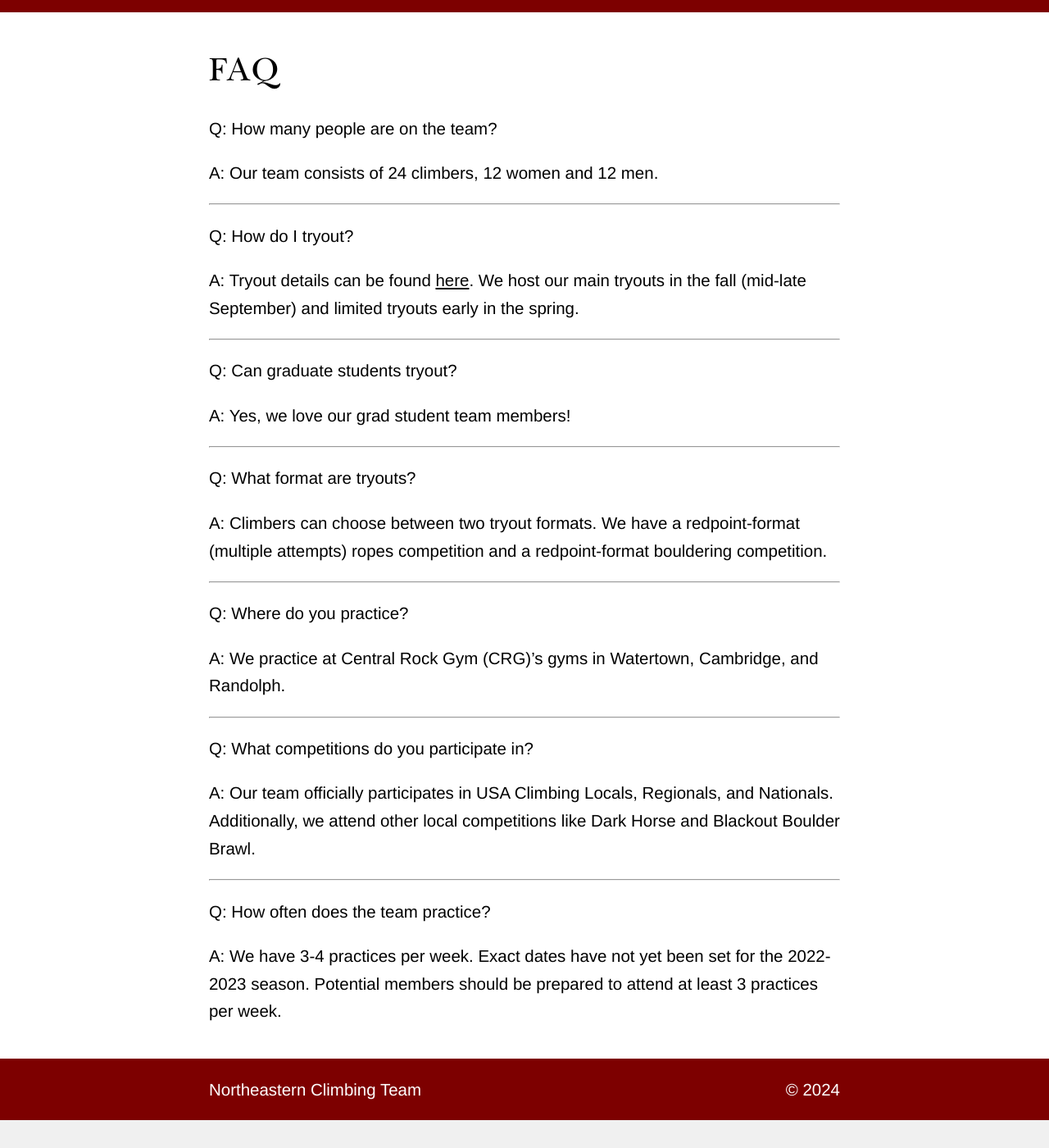
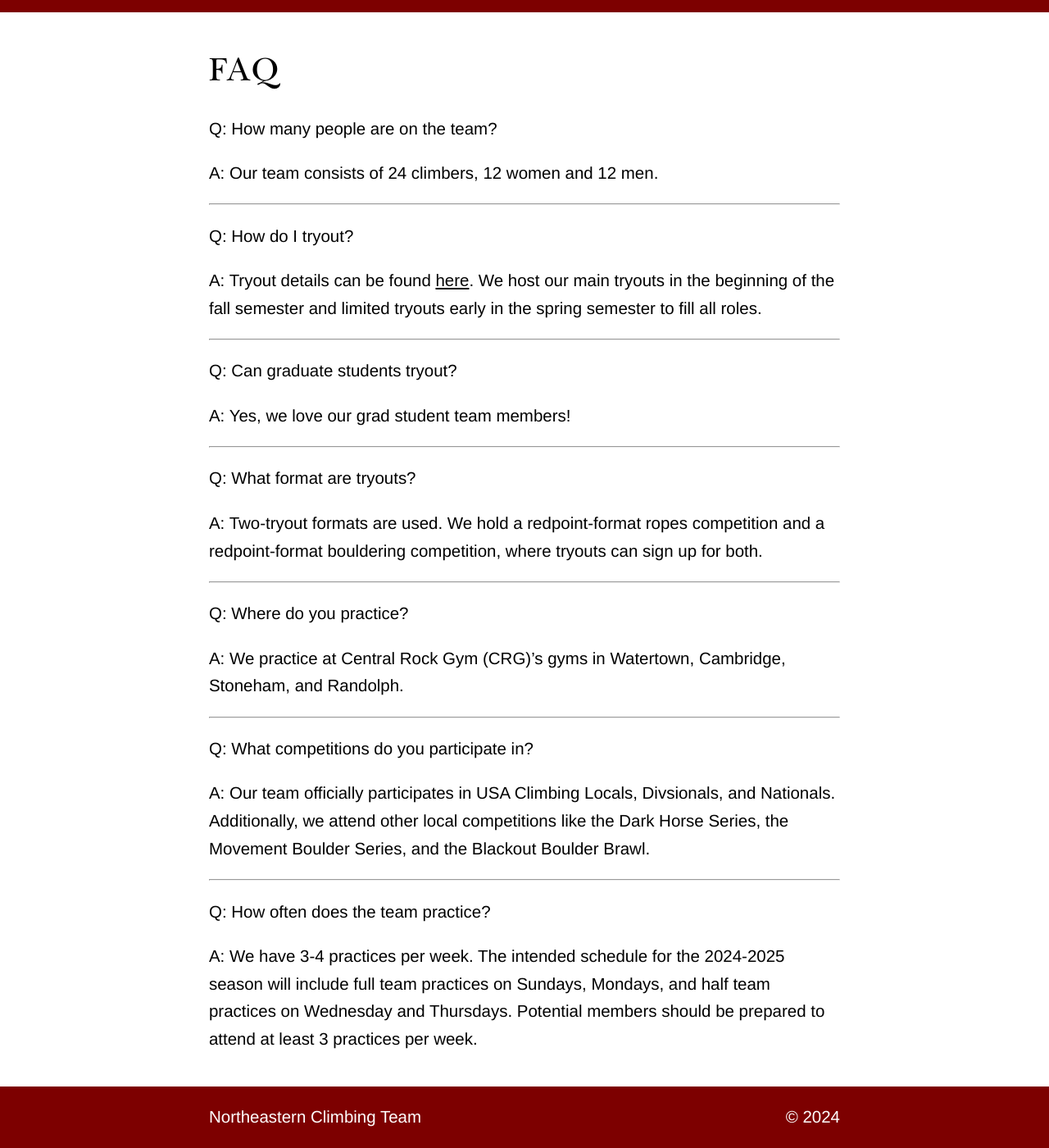
Before and after one commit to NortheasternClimbing/northeasternclimbing.github.io, a Jekyll site: the page built from team/faq.md, in a window 1280 px wide and 1400 px high, scrolled down 320 px. Shown: the whole window at 82% size. Built offline with Jekyll 4.4.1, drawn with Linux system fonts in a browser that asks for light colours; before the commit the page ends 1686 px from its top, so only the background shows below that.

Commit message:
Update faq.md

```diff
--- a/team/faq.md
+++ b/team/faq.md
@@ -11,7 +11,8 @@ A: Our team consists of 24 climbers, 12 women and 12 men.
 Q: How do I tryout?
 
 A: Tryout details can be found [here](https://northeasternclimbing.github.io/team/tryouts/).
-We host our main tryouts in the fall (mid-late September) and limited tryouts early in the spring.
+We host our main tryouts in the beginning of the fall semester and limited
+tryouts early in the spring semester to fill all roles.
 
 ---
 
@@ -23,28 +24,31 @@ A: Yes, we love our grad student team members!
 
 Q: What format are tryouts?
 
-A: Climbers can choose between two tryout formats. We have a
-redpoint-format (multiple attempts) ropes competition and a
-redpoint-format bouldering competition.
+A: Two-tryout formats are used. We hold a redpoint-format ropes competition
+and a redpoint-format bouldering competition, where tryouts can sign up for
+both.
 
 ---
 
 Q: Where do you practice?
 
-A: We practice at Central Rock Gym (CRG)’s gyms in Watertown, Cambridge, and Randolph.
+A: We practice at Central Rock Gym (CRG)’s gyms in Watertown, Cambridge,
+Stoneham, and Randolph.
 
 ---
 
 Q: What competitions do you participate in?
 
-A: Our team officially participates in USA Climbing Locals, Regionals,
+A: Our team officially participates in USA Climbing Locals, Divsionals,
 and Nationals. Additionally, we attend other local competitions like
-Dark Horse and Blackout Boulder Brawl.
+the Dark Horse Series, the Movement Boulder Series, and the Blackout
+Boulder Brawl.
 
 ---
 
 Q: How often does the team practice?
 
-A: We have 3-4 practices per week. Exact dates have not yet
-been set for the 2022-2023 season. Potential members should be prepared
+A: We have 3-4 practices per week. The intended schedule for the 2024-2025
+season will include full team practices on Sundays, Mondays, and half team
+practices on Wednesday and Thursdays. Potential members should be prepared
 to attend at least 3 practices per week.
```
